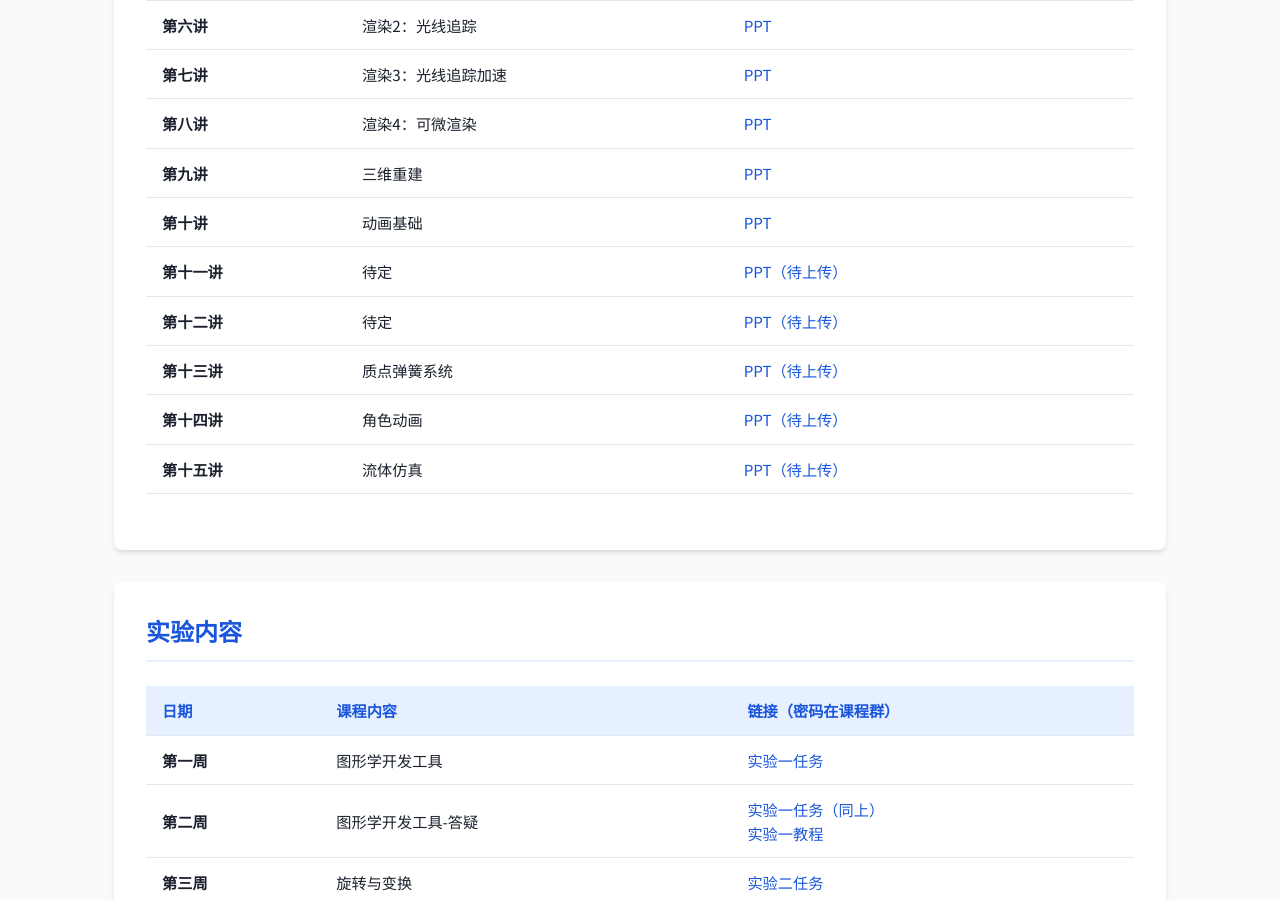
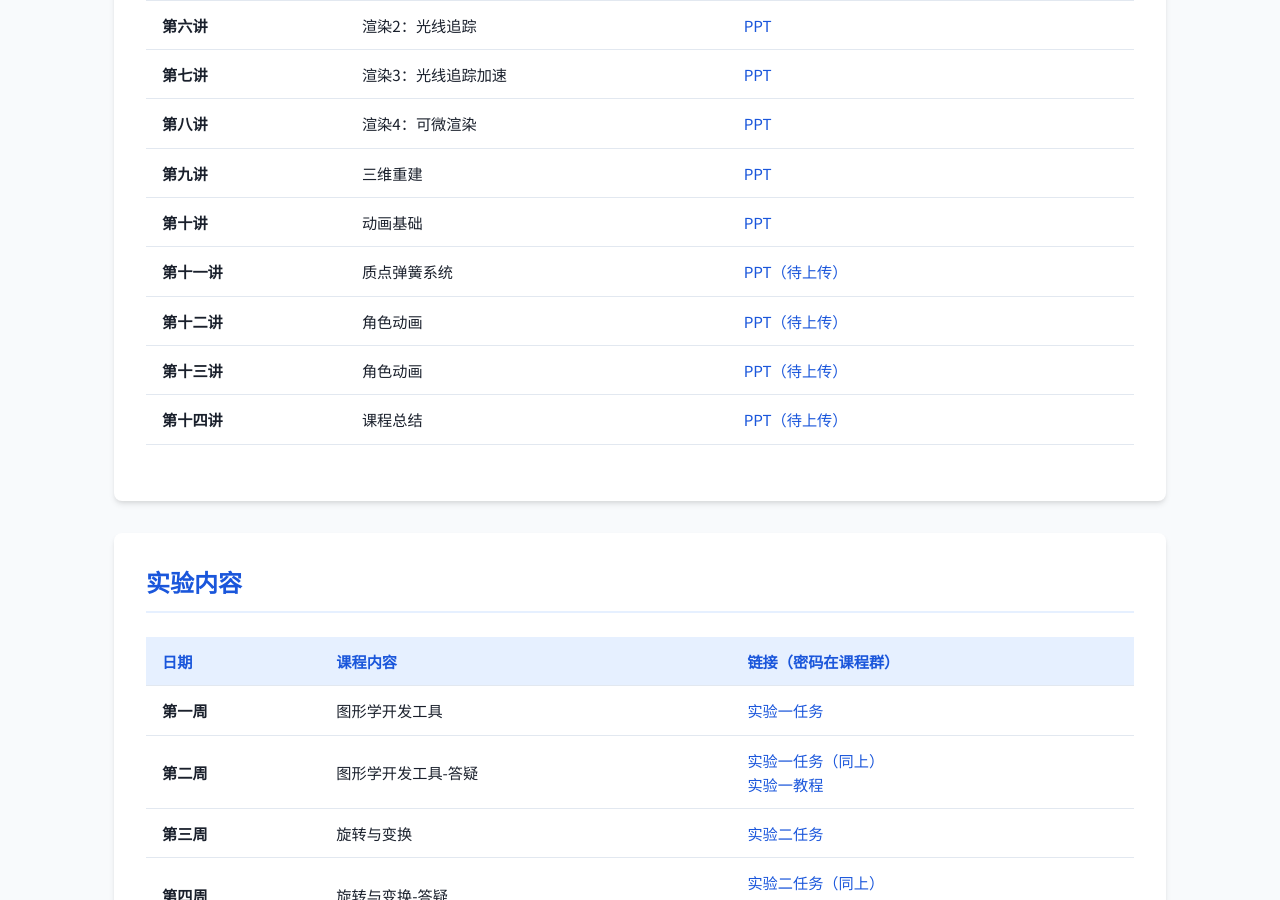
Before and after one commit to zhwinfo/zhwinfo.github.io, a Jekyll site: the page cg/index.html, which Jekyll copies as it is, in a window 1280 px wide and 900 px high, scrolled down 1340 px. Built offline with Jekyll 4.4.1, drawn with Linux system fonts in a browser that asks for light colours.

Commit message:
fast update

```diff
--- a/cg/index.html
+++ b/cg/index.html
@@ -462,29 +462,29 @@
                         </tr>
                         <tr>
                             <td><strong>第十一讲</strong></td>
-                            <td>待定</td>
+                            <td>质点弹簧系统</td>
                             <td><a href="javascript:void(0)" onclick="window.open(pptLink, '_blank')">PPT（待上传）</a></td>
                         </tr>
                         <tr>
                             <td><strong>第十二讲</strong></td>
-                            <td>待定</td>
+                            <td>角色动画</td>
                             <td><a href="javascript:void(0)" onclick="window.open(pptLink, '_blank')">PPT（待上传）</a></td>
                         </tr>
                         <tr>
                             <td><strong>第十三讲</strong></td>
-                            <td>质点弹簧系统</td>
+                            <td>角色动画</td>
                             <td><a href="javascript:void(0)" onclick="window.open(pptLink, '_blank')">PPT（待上传）</a></td>
                         </tr>
                         <tr>
                             <td><strong>第十四讲</strong></td>
-                            <td>角色动画</td>
+                            <td>课程总结</td>
                             <td><a href="javascript:void(0)" onclick="window.open(pptLink, '_blank')">PPT（待上传）</a></td>
                         </tr>
-                        <tr>
+                        <!-- <tr>
                             <td><strong>第十五讲</strong></td>
-                            <td>流体仿真</td>
+                            <td>课程总结</td>
                             <td><a href="javascript:void(0)" onclick="window.open(pptLink, '_blank')">PPT（待上传）</a></td>
-                        </tr>
+                        </tr> -->
                         <!-- <tr>
                             <td><strong>第十六讲</strong></td>
                             <td>课程总结</td>
```
